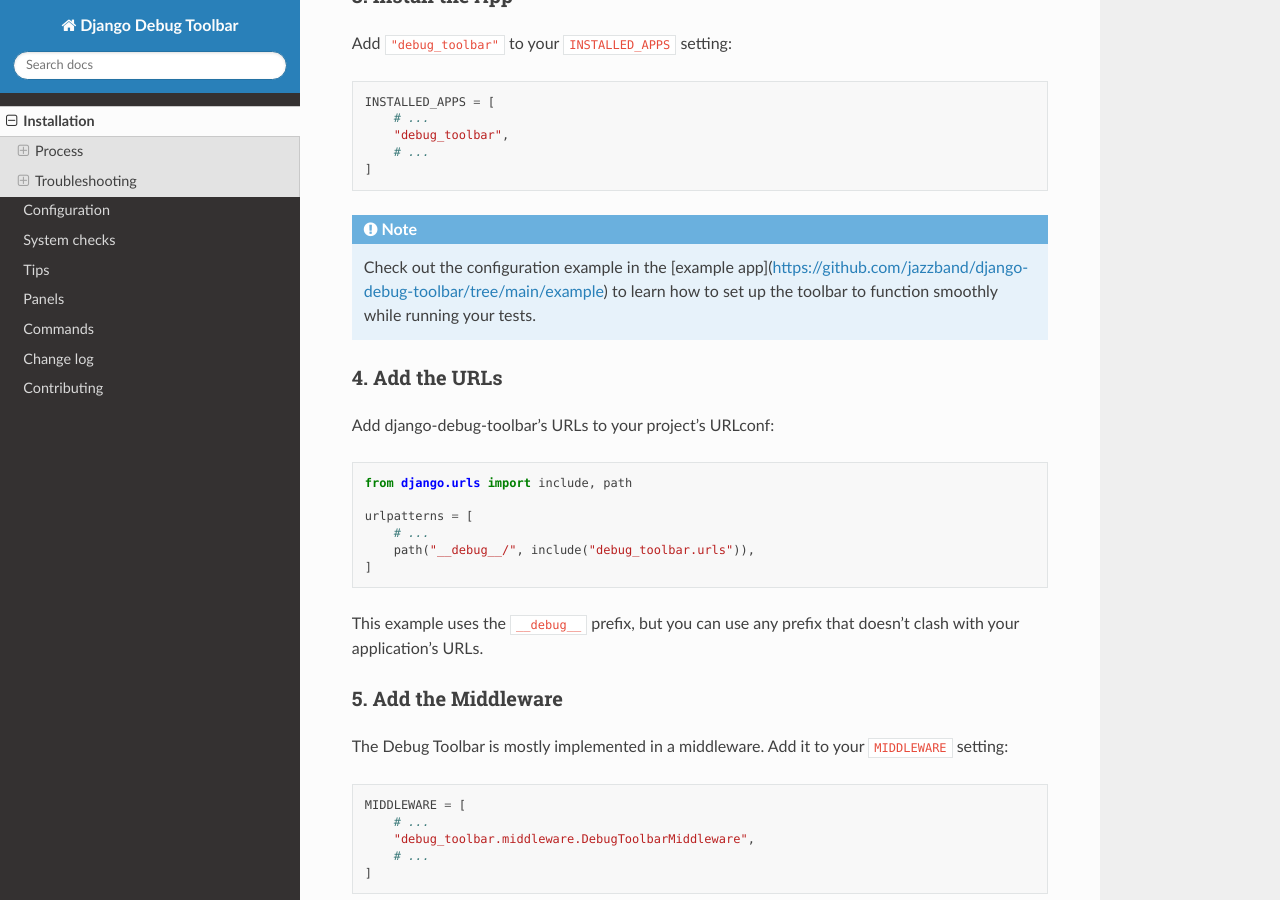
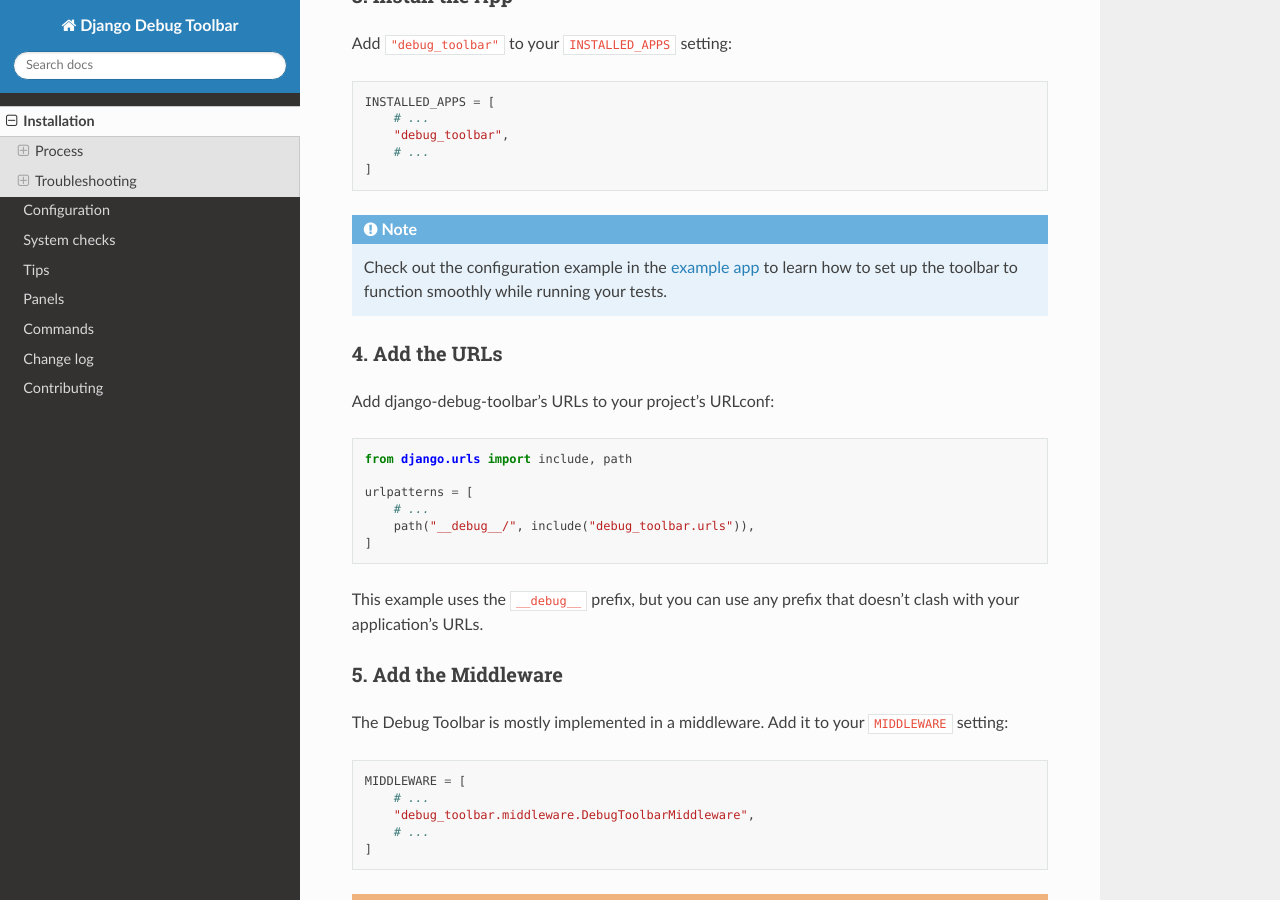
Before and after one commit to jazzband/django-debug-toolbar, a Sphinx documentation site: the page built from docs/installation.rst, in a window 1280 px wide and 900 px high, scrolled down 1437 px. Built offline with Sphinx 7.4.7 and the Read the Docs theme 2.0.0, drawn with Linux system fonts in a browser that asks for light colours; some of the changed lines change nothing that is shown.

Commit message:
fix additional text on step 3 on example app

```diff
--- a/docs/installation.rst
+++ b/docs/installation.rst
@@ -81,11 +81,11 @@
         "debug_toolbar",
         # ...
     ]
-
 .. note:: Check  out the configuration example in the
-    [example app](https://github.com/jazzband/django-debug-toolbar/tree/main/example)
-    to learn how to set up the toolbar to function smoothly while running
-    your tests.
+   `example app
+   <https://github.com/jazzband/django-debug-toolbar/tree/main/example>`_
+   to learn how to set up the toolbar to function smoothly while running
+   your tests.
 
 4. Add the URLs
 ^^^^^^^^^^^^^^^
```
